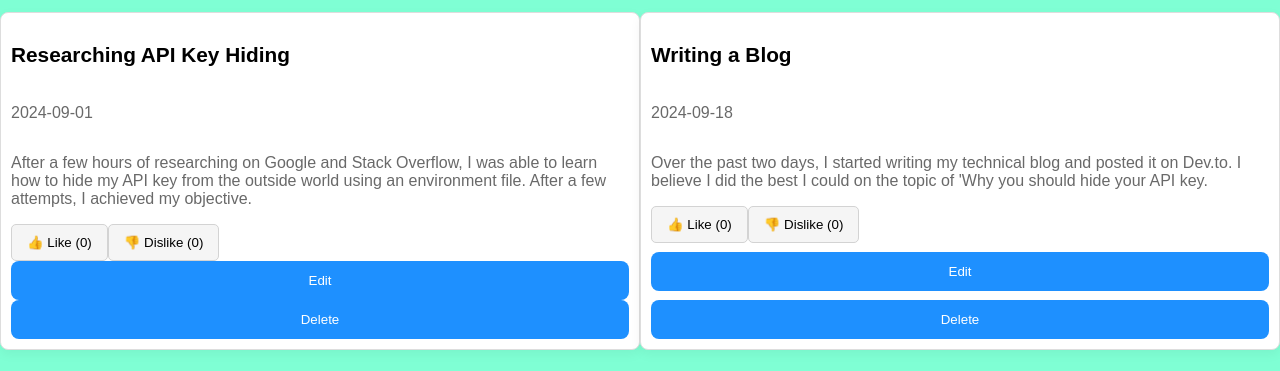
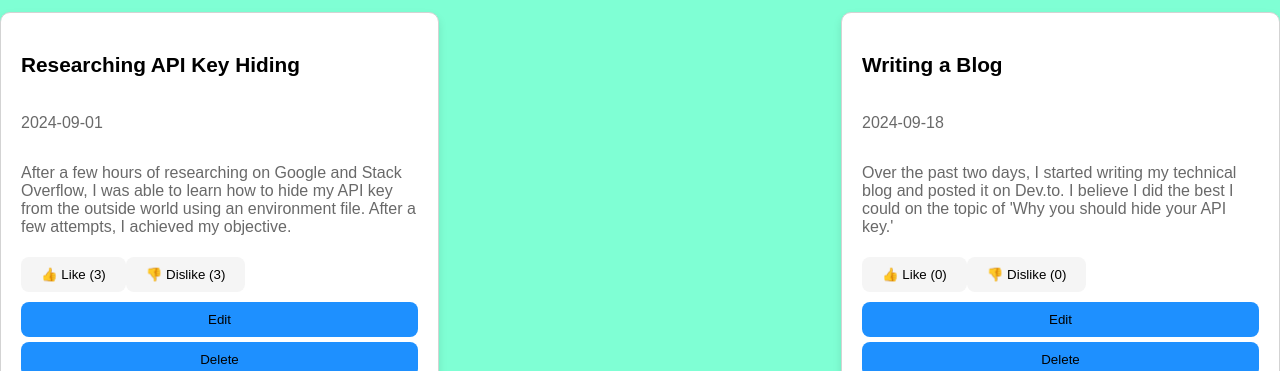
Before and after one commit to jlo128456/Personal_Blog, a website: page index.html in a window 1280 px wide. Shown: the part 87-458 px from the top of the page. Drawn offline with Linux system fonts and the light colour scheme; no server answers.

Commit message:
update css and main.js for more post

```diff
--- a/src/main.js
+++ b/src/main.js
@@ -26,15 +26,17 @@
     };
 
     const defaultPermanentPosts = [
-        { title: "Researching API Key Hiding", author: "Jeff", date: "2024-09-01", text: "After a few hours of researching on Google and Stack Overflow, I was able to learn how to hide my API key from the outside world using an environment file. After a few attempts, I achieved my objective.", likeCount: 0, dislikeCount: 0 },
-        { title: "Writing a Blog", author: "Jeff", date: "2024-09-18", text: "Over the past two days, I started writing my technical blog and posted it on Dev.to. I believe I did the best I could on the topic of 'Why you should hide your API key.", likeCount: 0, dislikeCount: 0 }
+        { title: "Researching API Key Hiding", author: "Jeff", date: "2024-09-01", text: "After a few hours of researching on Google and Stack Overflow, I was able to learn how to hide my API key from the outside world using an environment file. After a few attempts, I achieved my objective.", likeCount: 3, dislikeCount: 3 },
+        { title: "Writing a Blog", author: "Jeff", date: "2024-09-18", text: "Over the past two days, I started writing my technical blog and posted it on Dev.to. I believe I did the best I could on the topic of 'Why you should hide your API key.'", likeCount: 0, dislikeCount: 0 },
+        { title: "Completing Phase-1 Review", author: "Jeff", date: "2024-10-12", text: "I just completed my Phase-1 project review. After some feedback, I had to add additional functionality and I am now waiting for another review to move forward.", likeCount: 0, dislikeCount: 0 }
     ];
+
 
     let permanentPosts = storage.load('permanentPosts').length ? storage.load('permanentPosts') : defaultPermanentPosts;
     let reflections = storage.load('reflections');
     let allTechPosts = [];
     let filteredTechPosts = [];
-    let postsPerPage = 5;
+    let postsPerPage = 9;
     let currentIndex = postsPerPage;
 
     const createEl = (tag, props) => Object.assign(document.createElement(tag), props);
--- a/style.css
+++ b/style.css
@@ -37,33 +37,43 @@
     margin-bottom: 10px;
 }
 
-/* Flexbox layout for all posts with reduced gap */
-/* Flexbox for all post containers */
-.permanent-posts, .reflection-entries, #tech-posts {
-    display: flex !important;  /* Ensure flex is applied */
-    flex-wrap: wrap;           /* Allow wrapping to new rows */
-    gap: 50px;                 /* Add space between cards */
+
+/* Flexbox layout for all posts with increased gap */
+#permanent-posts-container, #reflection-entries, #tech-posts {
+    display: flex;
+    flex-wrap: wrap;
+    gap: 20px; /* Adjusted gap between cards */
     justify-content: space-between;
 }
 
-/* Individual post card */
+/* Unified post-entry styling for all types of posts */
 .post-entry {
-    flex: 1 1 calc(25% - 100px);
+    width:calc(25% - -77px); /* Three posts per row with added space */
     background-color: white;
-    border: 1px solid #ddd;
-    border-radius: 8px;
-    padding: 10px;
-    box-shadow: 0px 4px 12px rgba(0, 0, 0, 0.05);
-    min-height: 300px; /* Ensure all posts have the same minimum height */
+    border: 1px solid lightgray;
+    border-radius: 10px;
+    padding: 20px;
+    margin-bottom: 20px; /* Ensure vertical space between rows */
+    box-shadow: 0px 4px 8px rgba(0, 0, 0, 0.1); /* Soft shadow */
+    height: 340px;
     display: flex;
     flex-direction: column;
-    justify-content: space-between; /* Spread out content */
-    transition: transform 0.3s ease, box-shadow 0.3s ease; /* Smooth scaling effect on hover */
+    justify-content: space-between;
+    transition: transform 0.3s ease, box-shadow 0.3s ease;
+    cursor: pointer; /* Add cursor change on hover */
 }
 
+/* Hover effect for ALL posts */
 .post-entry:hover {
-    transform: scale(1.02); /* Slightly enlarge card on hover */
-    box-shadow: 0px 8px 16px rgba(0, 0, 0, 0.1); /* Add shadow on hover */
+    transform: translateY(-10px); /* Apply hover lift effect */
+    box-shadow: 0px 8px 16px rgba(0, 0, 0, 0.15); /* Stronger shadow on hover */
+    background-color: #f9f9f9; /* Slight background color change on hover */
+}
+
+/* Button hover effect */
+button:hover {
+    background-color: darkblue;
+    transform: translateY(-2px);
 }
 
 /* Font size for post content */
@@ -77,10 +87,33 @@
     font-size: 1em;
     color: dimgray; /* Softer text color */
 }
+/* Container for buttons to ensure they are aligned horizontally */
+.button-container {
+    display: flex;
+    justify-content: space-between; /* Ensures the buttons are aligned with space between them */
+    gap: 10px; /* Adds gap between the buttons */
+}
+
+/* Button styles */
+.post-entry button {
+    flex: 1; /* Ensures buttons take equal width */
+    padding: 10px 20px;
+    color: black;
+    border: none;
+    border-radius: 8px;
+    cursor: pointer;
+    text-align: center;
+    transition: background-color 0.3s ease, transform 0.3s ease;
+}
+
+.post-entry button:hover {
+    background-color: darkblue;
+    transform: translateY(-2px);
+}
 
 /* Uniform Read More and other button styling */
 .post-entry a.read-more-link, button {
-    margin-top: auto;
+    margin-top: 5px;
     padding: 12px 20px;
     background-color: dodgerblue; /* Modern blue */
     color: white;
@@ -104,15 +137,16 @@
     border: 1px solid lightgray;
     border-radius: 5px;
     cursor: pointer;
-    margin-top: auto;
     padding: 10px 15px;
     transition: background-color 0.3s ease, color 0.3s ease;
+    margin-bottom: 5px; /* Reduce space between buttons and Read More */
 }
 
 .like-button:hover, .dislike-button:hover {
-    background-color: dodgerblue;
-    color: white;
+    background-color: lightgray; /* Remove blue, keep it neutral */
+    color: black; /* Keep the text color black on hover */
 }
+
 
 /* Modal styling */
 .modal {
```
